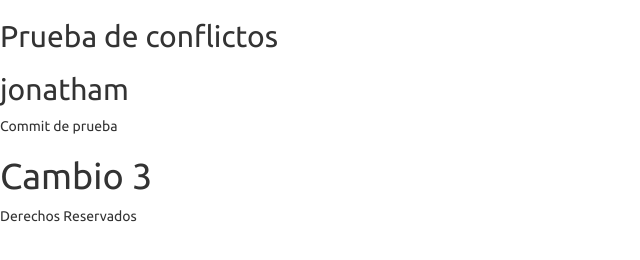
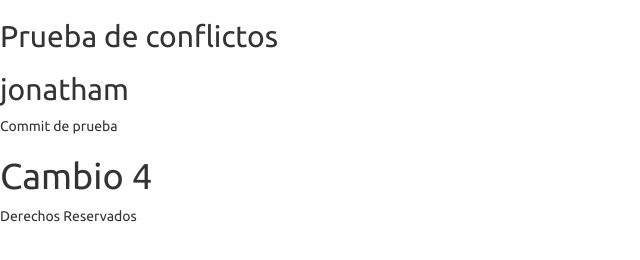
Before and after one commit to cesar63549/practicaConflictos, a plain HTML site: page index.html in a window 1280 px wide. Shown: the full height of the page, 0-640 px from the left. Drawn offline with Linux system fonts and the light colour scheme.

Commit message:
cambio 4

```diff
--- a/index.html
+++ b/index.html
@@ -15,7 +15,7 @@
 </head>
 <body>
 	<p>Commit de prueba</p>
-	<h1>Cambio 3</h1>
+	<h1>Cambio 4</h1>
 </body>
 	<footer>Derechos Reservados</footer>
 </html>
```
